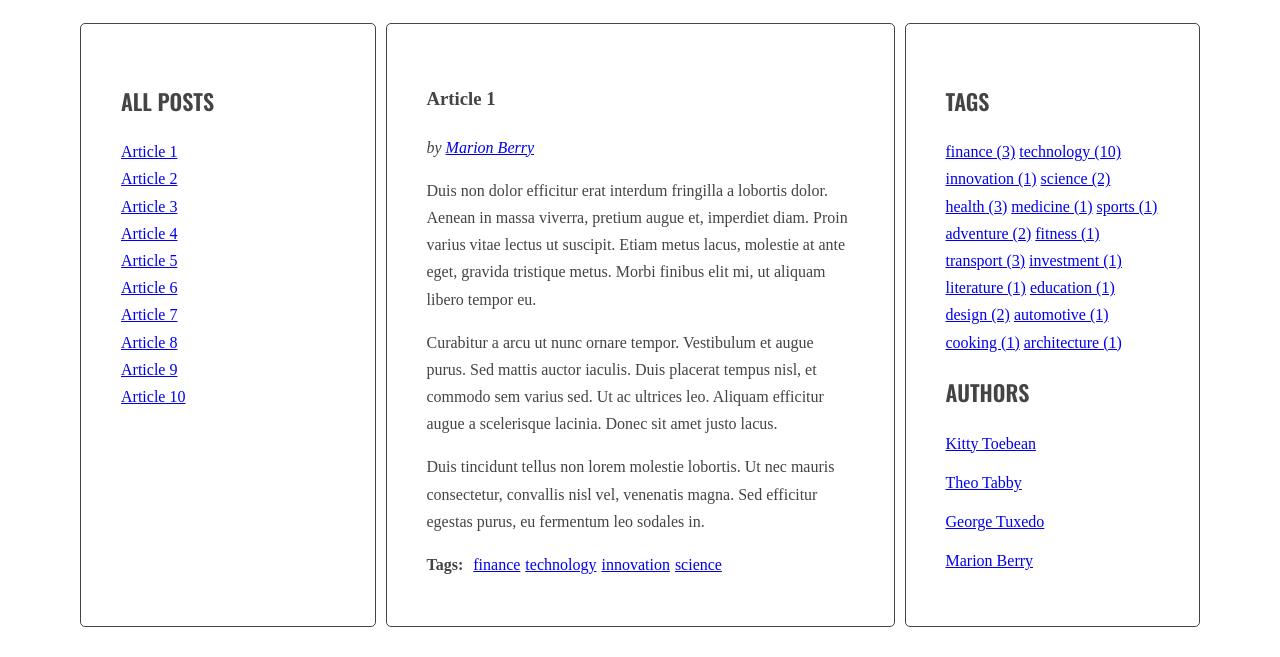
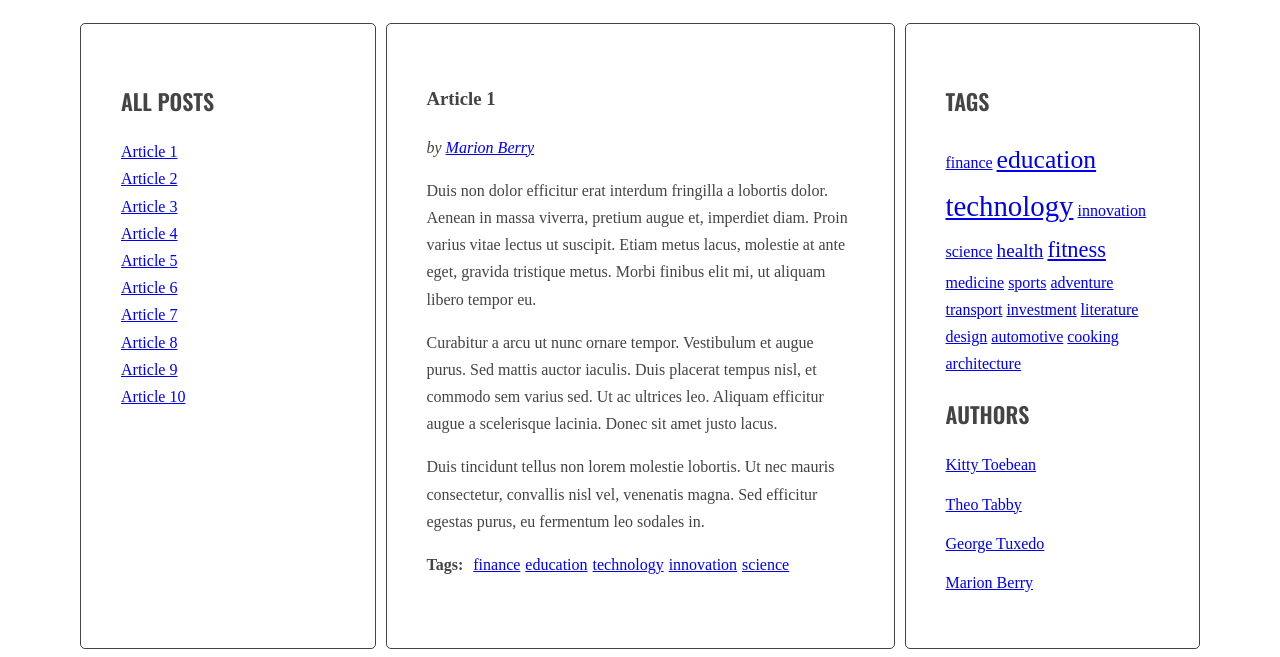
Before and after one commit to piotrnoga/javascript-blog, a website: page index.html in a window 1280 px wide. Shown: the part 220-877 px from the top of the page. Before the commit the page ends 855 px from the top, so only its background shows below. Drawn offline with nearby package versions, Linux system fonts and the light colour scheme.

Commit message:
Added classes with font-size to tag cloud

```diff
--- a/index.html
+++ b/index.html
@@ -30,7 +30,7 @@
                     </ul>
                 </aside>
                 <section class="posts">
-                    <article class="post active" id="article-1" data-tags="finance technology innovation science" data-author="Marion Berry">
+                    <article class="post active" id="article-1" data-tags="finance education technology innovation science" data-author="Marion Berry">
                         <h3 class="post-title">Article 1</h3>
                         <p class="post-author"></p>
                         <div class="post-content">
@@ -52,7 +52,7 @@
                             </ul>
                         </div>
                     </article>
-                    <article class="post" id="article-2" data-tags="health finance technology medicine" data-author="Theo Tabby">
+                    <article class="post" id="article-2" data-tags="health finance education fitness technology medicine" data-author="Theo Tabby">
                         <h3 class="post-title">Article 2</h3>
                         <p class="post-author"></p>
                         <div class="post-content">
@@ -74,7 +74,7 @@
                             </ul>
                         </div>
                     </article>
-                    <article class="post" id="article-3" data-tags="sports adventure fitness technology" data-author="George Tuxedo">
+                    <article class="post" id="article-3" data-tags="sports adventure education fitness technology" data-author="George Tuxedo">
                         <h3 class="post-title">Article 3</h3>
                         <p class="post-author"></p>
                         <div class="post-content">
@@ -93,7 +93,7 @@
                             </ul>
                         </div>
                     </article>
-                    <article class="post" id="article-4" data-tags="finance transport technology investment" data-author="Kitty Toebean">
+                    <article class="post" id="article-4" data-tags="finance education transport technology investment" data-author="Kitty Toebean">
                         <h3 class="post-title">Article 4</h3>
                         <p class="post-author"></p>
                         <div class="post-content">
@@ -156,7 +156,7 @@
                             </ul>
                         </div>
                     </article>
-                    <article class="post" id="article-7" data-tags="design technology adventure" data-author="Kitty Toebean">
+                    <article class="post" id="article-7" data-tags="design health education fitness technology adventure" data-author="Kitty Toebean">
                         <h3 class="post-title">Article 7</h3>
                         <p class="post-author"></p>
                         <div class="post-content">
@@ -177,7 +177,7 @@
                             </ul>
                         </div>
                     </article>
-                    <article class="post" id="article-8" data-tags="automotive science technology transport" data-author="Theo Tabby">
+                    <article class="post" id="article-8" data-tags="automotive science technology fitness transport" data-author="Theo Tabby">
                         <h3 class="post-title">Article 8</h3>
                         <p class="post-author"></p>
                         <div class="post-content">
@@ -199,7 +199,7 @@
                             </ul>
                         </div>
                     </article>
-                    <article class="post" id="article-9" data-tags="technology health cooking" data-author="Marion Berry">
+                    <article class="post" id="article-9" data-tags="technology education fitness health cooking" data-author="Marion Berry">
                         <h3 class="post-title">Article 9</h3>
                         <p class="post-author"></p>
                         <div class="post-content">
@@ -221,7 +221,7 @@
                             </ul>
                         </div>
                     </article>
-                    <article class="post" id="article-10" data-tags="design technology health architecture" data-author="George Tuxedo">
+                    <article class="post" id="article-10" data-tags="design education fitness technology health architecture" data-author="George Tuxedo">
                         <h3 class="post-title">Article 10</h3>
                         <p class="post-author"></p>
                         <div class="post-content">
--- a/js/script.js
+++ b/js/script.js
@@ -6,7 +6,9 @@
     optTitleListSelector = '.titles',
     optArticleTagsSelector = '.post-tags .list',
     optArticleAuthorSelector = '.post-author',
-    optTagsListSelector = '.tags.list';
+    optTagsListSelector = '.tags.list',
+    optCloudClassCount = 5,
+    optCloudClassPrefix = 'tag-size-';
 
 
   /* ####################################### */
@@ -106,6 +108,48 @@
   generateTitleLinks();
 
   /* ####################################### */
+  /* FUNCTION TO CALCULATE OCCURENCES  */
+  /* ####################################### */
+
+  const calculateTagsParams = function (tags) {
+
+    const params = {
+      max : 0,
+      min : 999999
+    };
+
+    console.log(tags);
+
+    for (let tag in tags) {
+      // console.log(tag + ' is used ' + tags[tag] + ' times');
+
+      if(tags[tag] > params.max){
+        params.max = tags[tag];
+      }
+      if(tags[tag] < params.min){
+        params.min = tags[tag];
+      }
+    }
+
+    return params;
+  };
+
+  /* ####################################### */
+  /* FUNCTION TO CALCULATE TAG CLASS  */
+  /* ####################################### */
+
+  const calculateTagClass = function (count, params) {
+    console.log(count);
+
+    const normalizedCount = count - params.min;
+    const normalizedMax = params.max - params.min;
+    const precentage = normalizedCount / normalizedMax;
+    const classNumber = Math.floor(precentage * (optCloudClassCount - 1) + 1);
+
+    return optCloudClassPrefix + classNumber;
+  };
+
+  /* ####################################### */
   /* FUNCTION TO GENERATE TAG LIST */
   /* ####################################### */
 
@@ -182,12 +226,15 @@
     const tagList = document.querySelector(optTagsListSelector);
 
     /* [NEW] create variable for all links HTML code */
+    const tagsParams = calculateTagsParams(allTags);
+    console.log('tagsParams:', tagsParams);
+
     let allTagsHTML = '';
 
     /* [NEW] START LOOP: for each tag in allTags: */
     for(let tag in allTags){
       /* [NEW] generate code of a link and add it to allTagsHTML */
-      allTagsHTML += '<a href="#tag-' + tag + '">' + tag + '&nbsp;(' + allTags[tag] + ')</a> ';
+      allTagsHTML += '<a class="' + calculateTagClass(allTags[tag], tagsParams) + '" href="#tag-' + tag + '">' + tag + '</a> ';
     }
     /* [NEW] END LOOP: for each tag in allTags: */
 
--- a/sass/style.scss
+++ b/sass/style.scss
@@ -87,6 +87,26 @@ body {
     font-weight: bold;
     color: green;
   }
+
+  .tag-size-1 {
+    font-size: 100%;
+  }
+
+  .tag-size-2 {
+    font-size: 120%;
+  }
+
+  .tag-size-3 {
+    font-size: 140%;
+  }
+
+  .tag-size-4 {
+    font-size: 160%;
+  }
+
+  .tag-size-5 {
+    font-size: 180%;
+  }
 }
 
 .list-horizontal {
```
Also changed, not shown: css/style.css, 1 other file.
